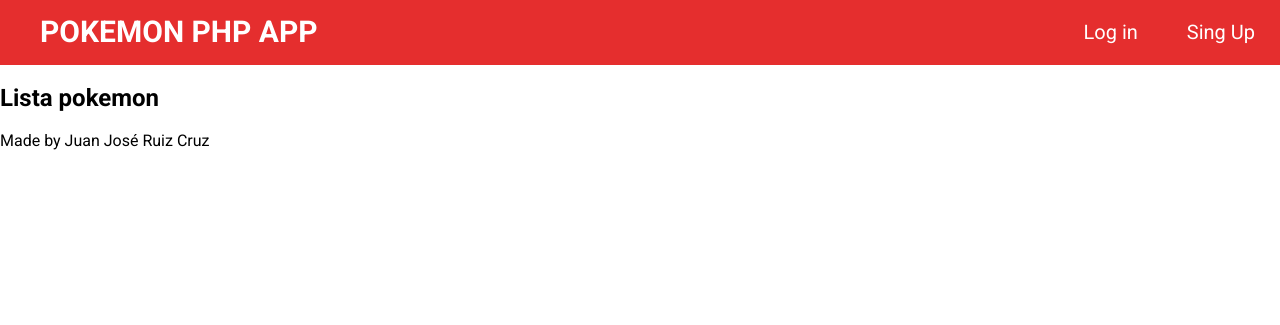
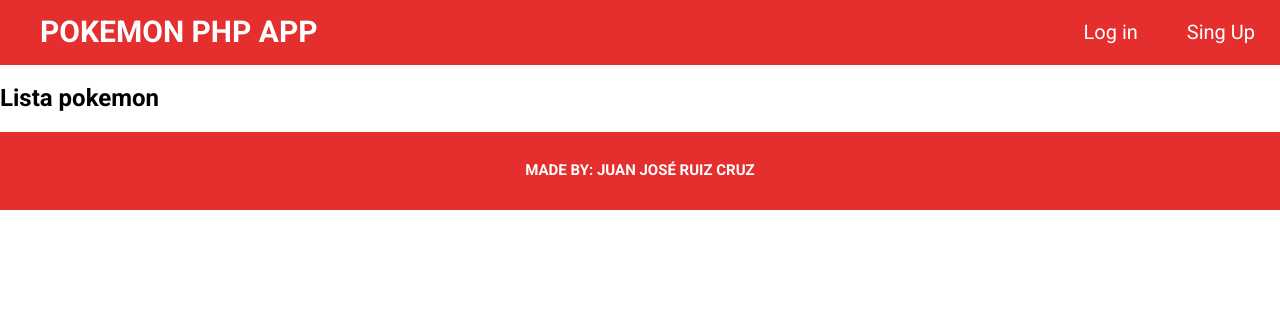
Before and after one commit to juanjo3156/PokemonWebApp, a PHP site: page /curso_php/ in a window 1280 px wide. Shown: the top 325 px of the page. Run offline with PHP 8.4, Linux system fonts and the light colour scheme; style sheets or scripts are compiled from the project's sources; some libraries are stand-ins or nearby versions.

Commit message:
Adding the stylesheets for the footer

```diff
--- a/src/styles/footer/_footer.scss
+++ b/src/styles/footer/_footer.scss
@@ -0,0 +1,14 @@
+@use 'base/variables' as v;
+
+.footer{
+    background-color: v.$primary_color;
+    padding: 1.5rem;
+    display: flex;
+    justify-content: center;
+    &__copyright{
+        font-size: 1.5rem;
+        font-weight: 700;
+        color: v.$white;
+        text-transform: uppercase;
+    }
+}
--- a/src/views/footer.php
+++ b/src/views/footer.php
@@ -1,5 +1,5 @@
 <footer class="footer">
-    <p>Made by Juan José Ruiz Cruz</p>
+    <p class="footer__copyright">Made by: Juan José Ruiz Cruz</p>
 </footer>
 </body>
 </html>
```
